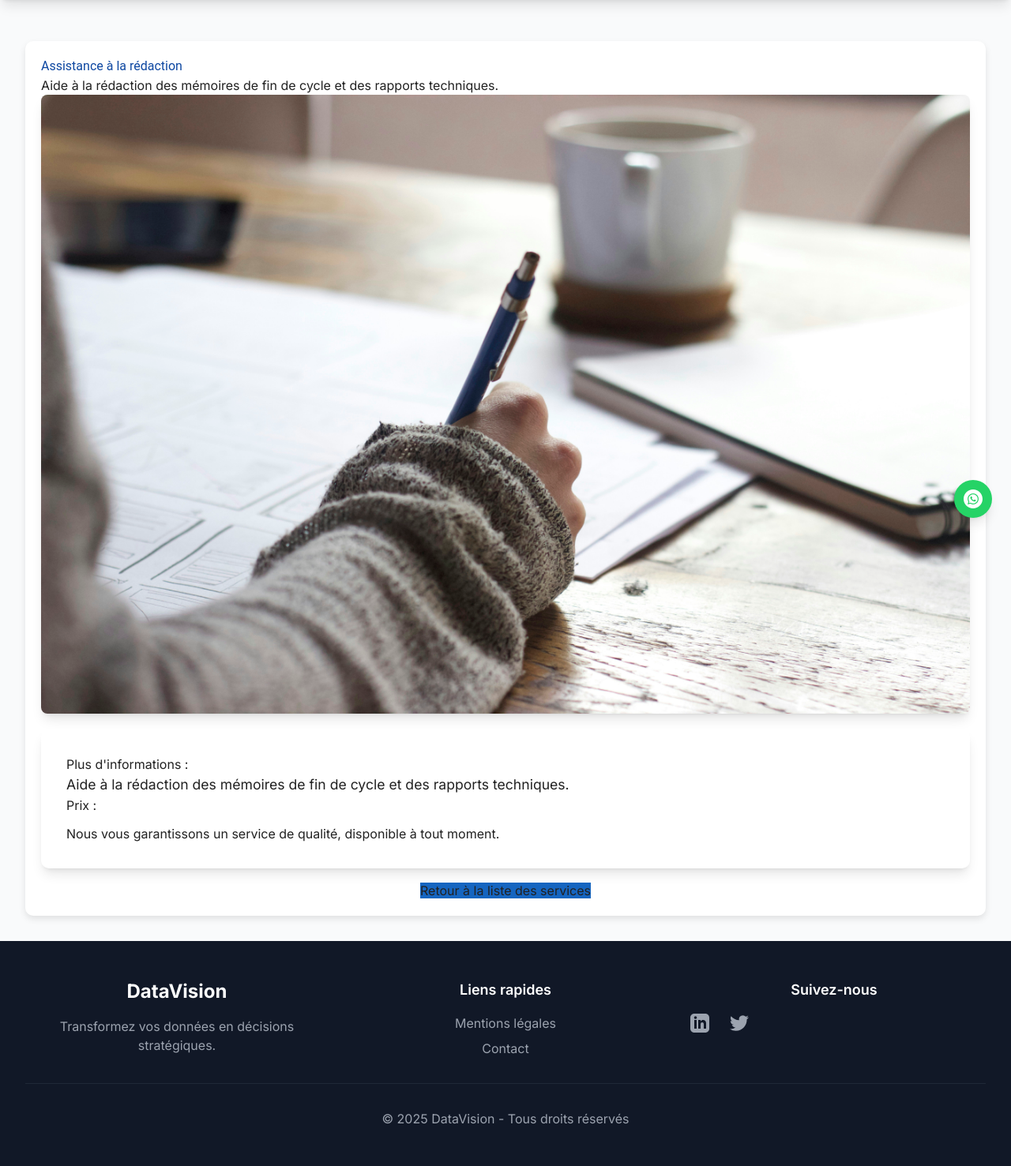
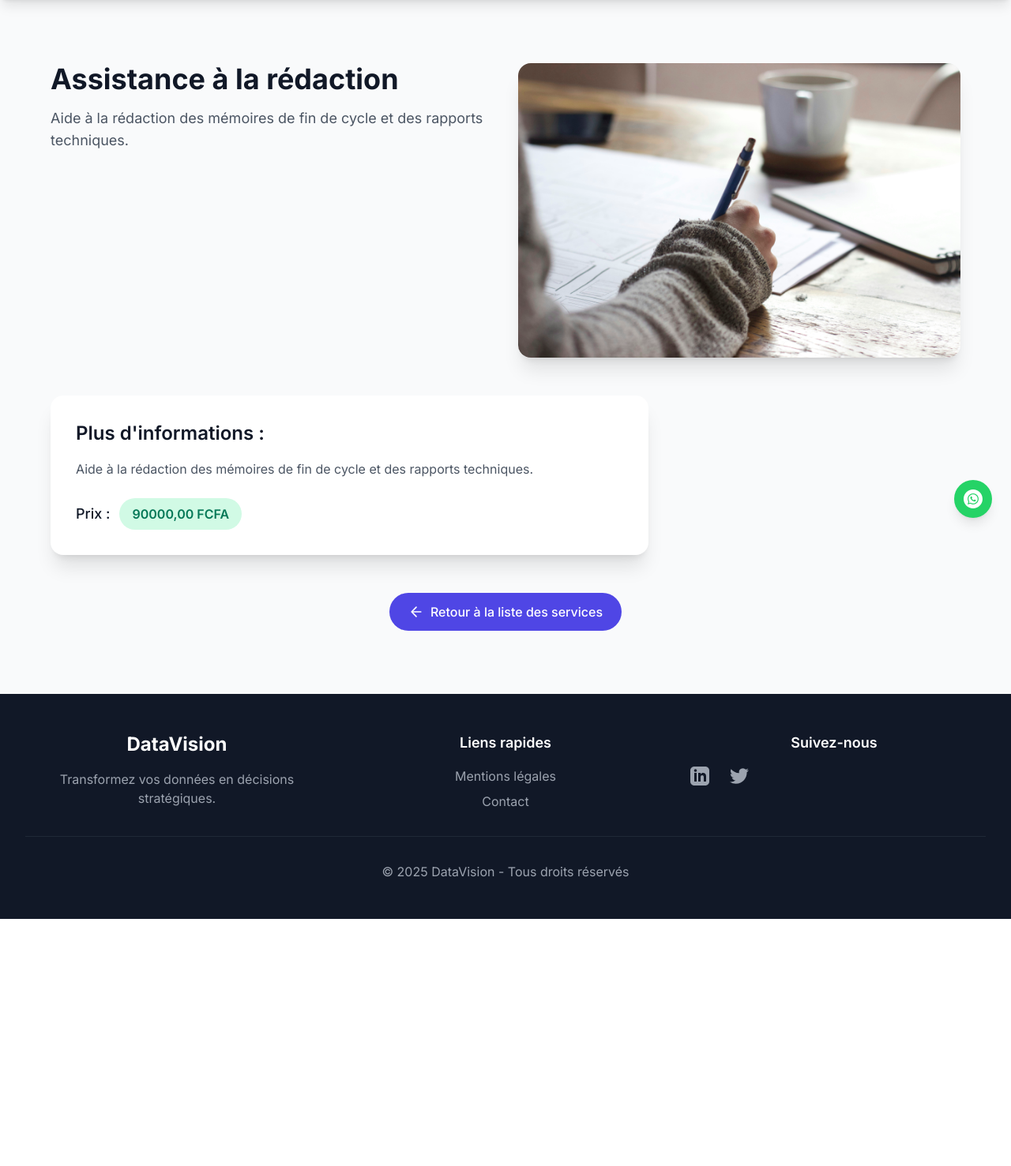
Before and after one commit to LALLOGO45/Datavision, a Django app: page /services/services/3/ in a window 1280 px wide. Shown: the part 64-1541 px from the top of the page at 79% size. After the commit the page ends 1228 px from the top, so only its background shows below. Run offline with Django 5.2, Linux system fonts and the light colour scheme; data comes from the database, SQL or seed files in the repository; some libraries are stand-ins or nearby versions.

Commit message:
Amélioration du design de la page service

```diff
--- a/core/templates/core/static/css/style.css
+++ b/core/templates/core/static/css/style.css
@@ -112,37 +112,3 @@ footer a:hover {
 #btnTop:hover {
     background-color: #0056b3;
 }
-
-
-/* Effet hover sur les boutons */
-.hover-effect:hover {
-    background-color: #0056b3;
-    transform: translateY(-3px);
-    transition: transform 0.3s ease, background-color 0.3s ease;
-}
-
-/* Cartes avec une ombre et une bordure arrondie */
-.card {
-    border-radius: 10px;
-    box-shadow: 0 4px 8px rgba(0, 0, 0, 0.1);
-}
-
-/* Amélioration de l'espacement pour un design aéré */
-.card-body {
-    padding: 2rem;
-}
-
-.container {
-    max-width: 1200px;
-}
-
-/* Style pour la description du service */
-.card-text {
-    font-size: 1.1rem;
-    line-height: 1.6;
-}
-
-/* Typographie de titre */
-h1.display-4 {
-    font-family: 'Roboto', sans-serif;
-}
--- a/services/templates/services/detail_service.html
+++ b/services/templates/services/detail_service.html
@@ -1,39 +1,51 @@
 {% extends 'core/base.html' %}
 
 {% block content %}
-<div class="container mt-5">
-    <!-- Section d'en-tête avec une image de fond -->
-    <div class="row mb-5">
-        <div class="col-md-6">
-            <h1 class="display-4 text-primary font-weight-bold">{{ service.name }}</h1>
-            <p class="text-muted lead">{{ service.description|truncatewords:30 }}</p>
+<div class="min-h-screen bg-gray-50 py-12">
+    <div class="max-w-7xl mx-auto px-4 sm:px-6 lg:px-8">
+        <!-- Header Section -->
+        <div class="grid md:grid-cols-2 gap-8 mb-12">
+            <div class="space-y-4">
+                <h1 class="text-4xl font-bold text-gray-900">{{ service.name }}</h1>
+                <p class="text-lg text-gray-600">{{ service.description|truncatewords:30 }}</p>
+            </div>
+            <div class="relative h-[300px] md:h-auto">
+                <img
+                    src="{{ service.image.url }}"
+                    alt="{{ service.name }}"
+                    class="rounded-2xl w-full h-full object-cover shadow-xl"
+                >
+            </div>
         </div>
-        <div class="col-md-6">
-            <!-- Image du service avec bordure et ombre -->
-            <img src="{{ service.image.url }}" class="img-fluid rounded-lg shadow-lg" alt="{{ service.name }}">
-        </div>
-    </div>
 
-    <!-- Section des détails du service -->
-    <div class="row">
-        <div class="col-md-8">
-            <div class="card shadow-lg border-light mb-4">
-                <div class="card-body">
-                    <h4 class="card-title text-dark">Plus d'informations :</h4>
-                    <p class="card-text">{{ service.description }}</p>
-                    <h5 class="font-weight-bold">Prix :
-                        <span class="badge bg-success text-white">{{ service.price }} FCFA</span>
-                    </h5>
-                    <p class="text-muted small mt-3">Nous vous garantissons un service de qualité, disponible à tout moment.</p>
+        <!-- Service Details -->
+        <div class="grid md:grid-cols-3 gap-8">
+            <div class="md:col-span-2">
+                <div class="bg-white rounded-2xl shadow-xl p-8">
+                    <h4 class="text-2xl font-semibold text-gray-900 mb-4">Plus d'informations :</h4>
+                    <p class="text-gray-600 mb-6 leading-relaxed">{{ service.description }}</p>
+                    <div class="flex items-center gap-3">
+                        <span class="text-lg font-medium text-gray-900">Prix :</span>
+                        <span class="px-4 py-2 bg-emerald-100 text-emerald-700 rounded-full font-semibold">
+                            {{ service.price }} FCFA
+                        </span>
+                    </div>
                 </div>
             </div>
         </div>
-    </div>
 
-    <!-- Bouton de retour avec animation et styles -->
-    <div class="mt-4 text-center">
-        <a href="{% url 'liste_services' %}" class="btn btn-lg btn-primary shadow-sm hover-effect">Retour à la liste des services</a>
+        <!-- Back Button -->
+        <div class="mt-12 flex justify-center">
+            <a
+                href="{% url 'liste_services' %}"
+                class="inline-flex items-center gap-2 px-6 py-3 bg-indigo-600 text-white rounded-full hover:bg-indigo-700 transition-colors duration-200 font-medium"
+            >
+                <svg xmlns="http://www.w3.org/2000/svg" class="h-5 w-5" viewBox="0 0 24 24" fill="none" stroke="currentColor" stroke-width="2" stroke-linecap="round" stroke-linejoin="round">
+                    <path d="M19 12H5M12 19l-7-7 7-7"/>
+                </svg>
+                Retour à la liste des services
+            </a>
+        </div>
     </div>
 </div>
-
 {% endblock %}
```
